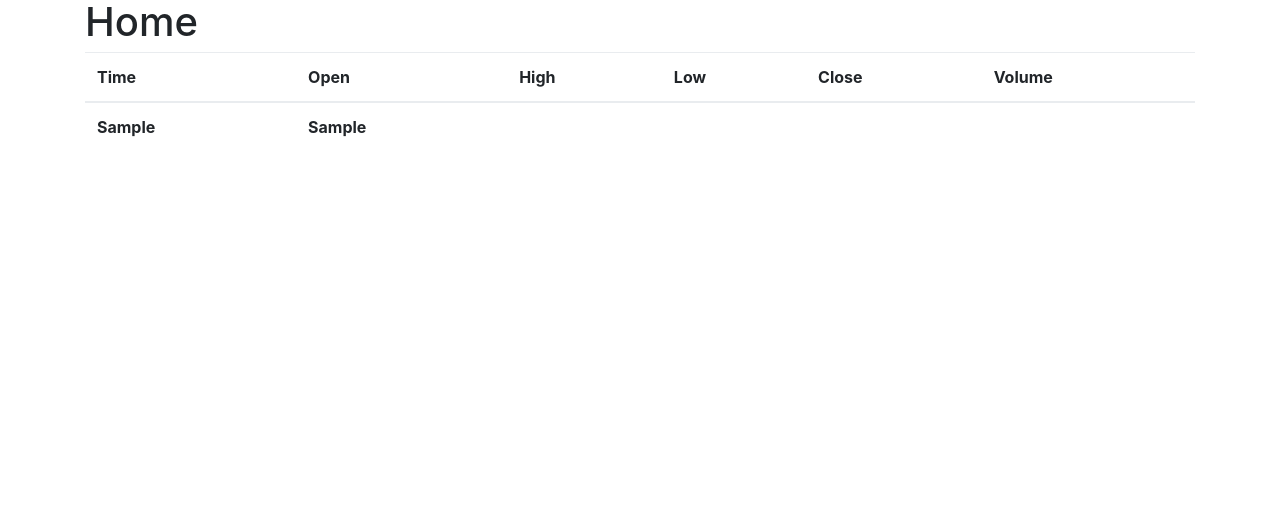
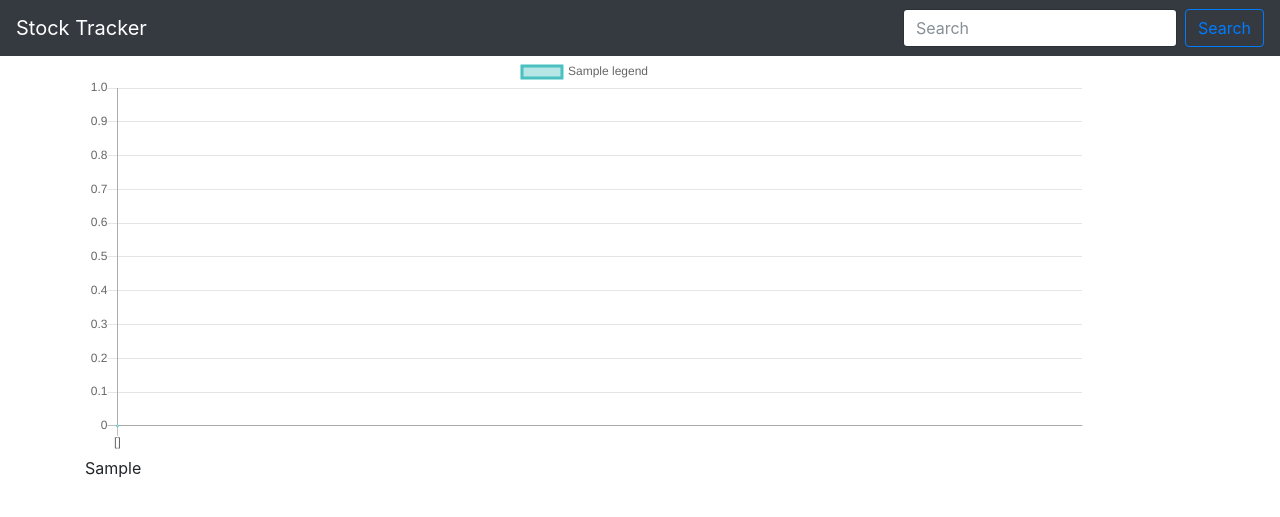
Before and after one commit to DogeSWL/stock_Tracker, a Flask app: template templates/index.html in a window 1280 px wide. Shown: the top 517 px of the page. Run offline with Flask 2, Linux system fonts and the light colour scheme; the template is opened without the code that fills it: most values are stand-ins (such as "Sample title", 1, 10 or a date in 2020); lists and menus that the app fills with data are empty; some libraries are stand-ins or nearby versions.

Commit message:
modified code to use chartJS

```diff
--- a/main.py
+++ b/main.py
@@ -1,18 +1,23 @@
-from flask import redirect, render_template, json
+from flask import redirect, render_template
 from app import app
 import requests
 from assets import api_key
 
+from randFunc.forChart import getXY
+
+keyAPI = api_key.a
 
 @app.route("/index")
 def home():
-    keyAPI = api_key.a
-    url = "https://www.alphavantage.co/query?function=TIME_SERIES_INTRADAY&symbol=MSFT&interval=1min&apikey=" + keyAPI
-    r = requests.get(url)
-    data = r.json()
+    url = "https://www.alphavantage.co/query?function=TIME_SERIES_INTRADAY&symbol=MSFT&interval=15min&apikey=" + keyAPI
 
-    return render_template('index.html', metaData=data['Meta Data'],
-                                         tSeries_1Min=data['Time Series (1min)'])
+    chartXY = getXY("Time Series (15min)", url)
+
+    legend = "Price"
+    times = chartXY[0]
+    prices = chartXY[1]
+
+    return render_template('index.html', values=prices, labels=times, legend=legend)
 
 @app.route("/")
 def index():
--- /dev/null
+++ b/static/lineGraph.js
@@ -0,0 +1,53 @@
+// Global parameters:
+// do not resize the chart canvas when its container does (keep at 600x400px)
+Chart.defaults.global.responsive = false;
+
+// define the chart data
+var chartData = {
+labels : labels,
+datasets : [{
+   label: legend,
+   fill: true,
+   lineTension: 0.1,
+   backgroundColor: "rgba(75,192,192,0.4)",
+   borderColor: "rgba(75,192,192,1)",
+   borderCapStyle: 'butt',
+   borderDash: [],
+   borderDashOffset: 0.0,
+   borderJoinStyle: 'miter',
+   pointBorderColor: "rgba(75,192,192,1)",
+   pointBackgroundColor: "#fff",
+   pointBorderWidth: 1,
+   pointHoverRadius: 5,
+   pointHoverBackgroundColor: "rgba(75,192,192,1)",
+   pointHoverBorderColor: "rgba(220,220,220,1)",
+   pointHoverBorderWidth: 2,
+   pointRadius: 1,
+   pointHitRadius: 10,
+   data : values,
+   spanGaps: false
+}]
+}
+
+// get chart canvas
+var ctx = document.getElementById("myChart").getContext("2d");
+
+// create the chart using the chart canvas
+var myChart = new Chart(ctx, {
+type: 'line',
+data: chartData,
+
+// Adding a callback function that adds the word ‘degrees’
+// to the temperature that gets displayed in the caption
+options: {
+  tooltips: {
+    enabled: true,
+    mode: 'single',
+    callbacks: {
+      label: function(tooltipItems, data) {
+               return tooltipItems.yLabel + ' Dollars';
+             }
+    }
+  },
+}
+});
--- a/templates/base.html
+++ b/templates/base.html
@@ -1,61 +1,8 @@
 <!DOCTYPE html>
 <html>
    <head>
-      <!-- /*<style type="text/css">
-         h1 {
-            text-align: center;
-         }
-         .error {
-            color: red;
-         }
-
-         .align_R {
-            text-align: right;
-         }
-
-         .navFull {
-            width: 100%;
-            float: left;
-         }
-
-         .navSide_L {
-            width: 50%;
-            float: left;
-         }
-         .navSide_R {
-            width: 50%;
-            float: right;
-         }
-
-         .rightNav2L {
-            float: right;
-            padding-left: 20px;
-         }
-
-         .usernameBox {
-            width: 200px;
-            margin: 0 auto;
-         }
-
-         .setUnderline {
-            text-decoration: underline;
-         }
-
-         .unClickable {
-            text-decoration: none;
-            cursor: default;
-            color: black;
-         }
-
-         .blogContainer {
-            width: 50%;
-            margin: 0 auto;
-         }
-
-
-
-      </style>*/ -->
       <link rel="stylesheet" href="https://maxcdn.bootstrapcdn.com/bootstrap/4.0.0-beta/css/bootstrap.min.css" integrity="sha384-/Y6pD6FV/Vv2HJnA6t+vslU6fwYXjCFtcEpHbNJ0lyAFsXTsjBbfaDjzALeQsN6M" crossorigin="anonymous">
+      <script type="text/javascript" src="https://cdnjs.cloudflare.com/ajax/libs/Chart.js/2.7.0/Chart.min.js"></script>
       <meta charset="utf-8">
       <title>Stock Tracker</title>
    </head>
--- a/templates/index.html
+++ b/templates/index.html
@@ -1,34 +1,26 @@
 {% extends "base.html" %}
 {% block content %}
+<nav class="navbar sticky-top navbar-dark bg-dark">
+  <a class="navbar-brand" href="#">Stock Tracker</a>
+  <form class="form-inline">
+    <input class="form-control mr-sm-2" type="text" placeholder="Search" aria-label="Search">
+    <button class="btn btn-outline-primary my-2 my-sm-0" type="submit">Search</button>
+  </form>
+</nav>
 
 <div class="container">
-
-   <h1>Home</h1>
-
-   <table class="table table-hover">
-      <thead>
-         <th>Time</th>
-         <th>Open</th>
-         <th>High</th>
-         <th>Low</th>
-         <th>Close</th>
-         <th>Volume</th>
-      </thead>
-      <tbody>
-      {% for tsKey, tsValue in tSeries_1Min.items() %}
-         <tr>
-            <th scope="row">{{tsKey}}</th>
-         {% for innerKey, innerValue in tsValue.items() %}
-            <th>{{innerValue}}</th>
-         {% endfor %}
-         <tr>
-      {% endfor %}
-      </tbody>
-   </table>
-
-   {% for mKey, mValue in metaData.items() %}
-      <p>{{mKey}}: {{mValue}}</p>
-   {% endfor %}
+   <canvas id="myChart" width='1000' height="400"></canvas>
+   <script type="text/javascript">
+   var legend = '{{legend}}';
+   var labels = [{% for item in labels %}
+                  "{{item}}",
+                 {% endfor %}];
+   var values = [{% for item in values %}
+                  {{item}},
+                 {% endfor %}];
+</script>
+   <script type="text/javascript" src="static/lineGraph.js"></script>
+   <p>{{chartXY}}</p>
 
 </div>
 
```
Also changed, not shown: randFunc/forChart.py (added, +25 -0 lines).
